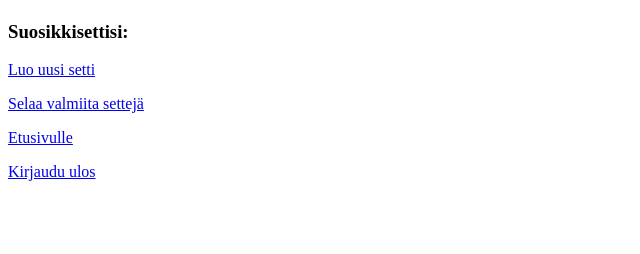
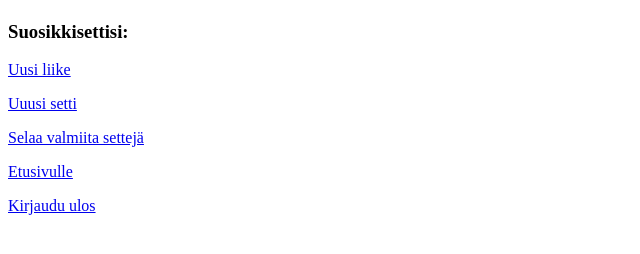
Before and after one commit to kerkkanen/treenipankki, a Flask app: template templates/profile.html in a window 1280 px wide. Shown: the part 128-382 px from the top of the page, without its empty margins (0-640 px from the left). Run offline with Flask 2, Linux system fonts and the light colour scheme; the template is opened without the code that fills it, so the values that code supplies are empty.

Commit message:
html fixes

```diff
--- a/templates/profile.html
+++ b/templates/profile.html
@@ -12,7 +12,9 @@
 {% endfor %}
 </ul>
 <p>
-<a href="/add_set">Luo uusi setti</a>
+<a href="add_move">Uusi liike</a>
+<p>
+<a href="/add_set">Uuusi setti</a>
 <p>
 <a href="/setlist">Selaa valmiita settejä</a>
 <p>
```
